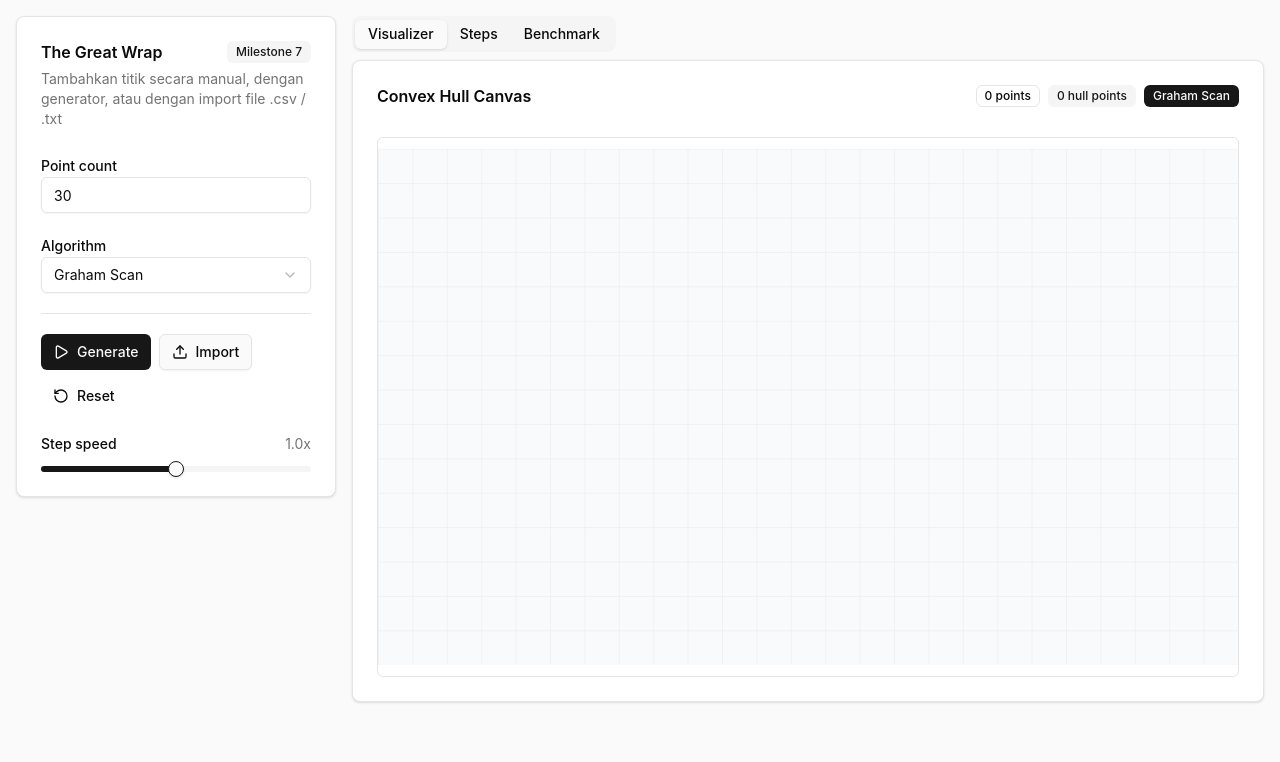
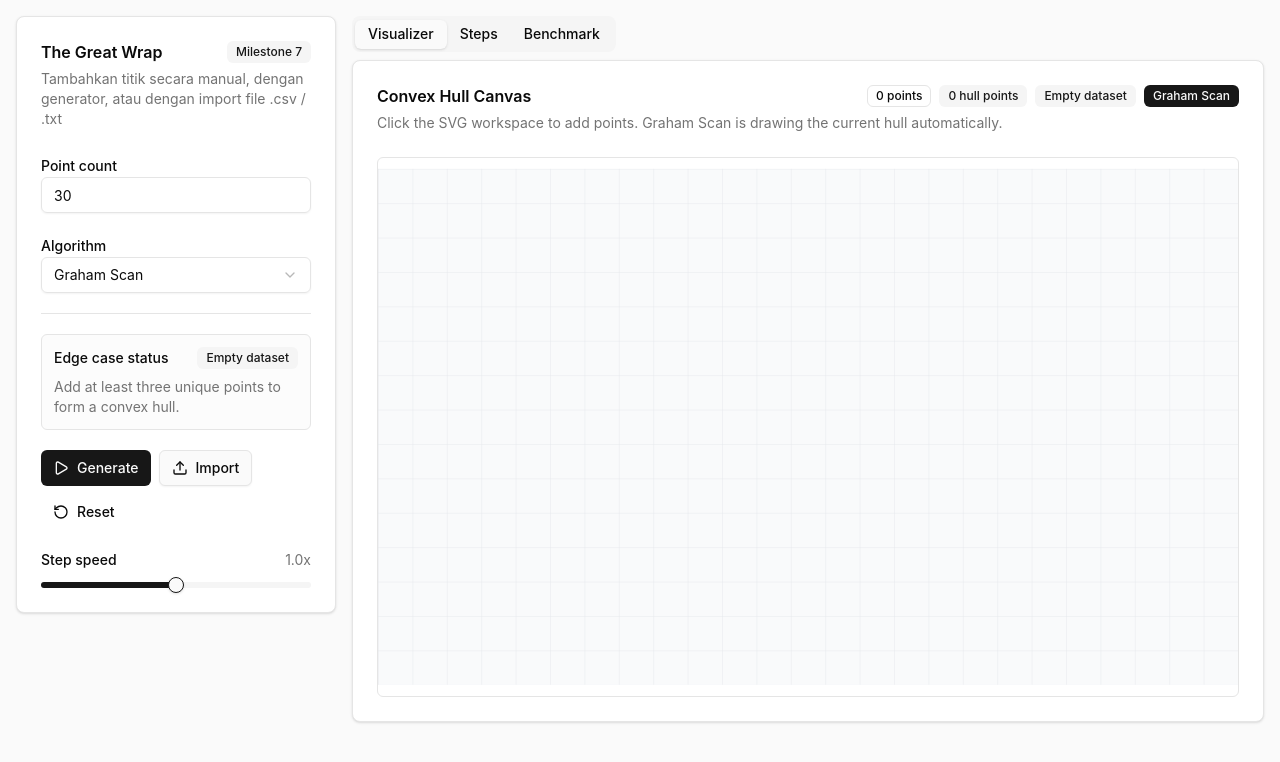
Before and after one commit to ucupsss/OHL_The-Great-Wrap, a React (Vite) app: page / in a window 1280 px wide. Shown: the top 762 px of the page. Built offline with nearby package versions, Linux system fonts and the light colour scheme.

Commit message:
feat: add edge case handling status

```diff
--- a/src/App.tsx
+++ b/src/App.tsx
@@ -31,6 +31,7 @@ import {
 } from "@/algorithms/convexHull";
 import type { Point } from "@/types/point";
 import { generateRandomPoints } from "@/utils/datasetGenerator";
+import { analyzeEdgeCases } from "@/utils/edgeCases";
 import { parseDatasetText } from "@/utils/fileParser";
 import { removePointById } from "@/utils/pointList";
 
@@ -41,6 +42,7 @@ function App() {
   const [points, setPoints] = useState<Point[]>([]);
   const [datasetNotice, setDatasetNotice] = useState("Click the SVG workspace to add points.");
   const activeAlgorithmLabel = getAlgorithmLabel(algorithm);
+  const edgeCaseStatus = useMemo(() => analyzeEdgeCases(points), [points]);
   const hullResult = useMemo(
     () => calculateConvexHull(points, algorithm),
     [algorithm, points],
@@ -75,8 +77,14 @@ function App() {
         result.rejectedRows.length > 0
           ? ` ${result.rejectedRows.length} invalid rows were skipped.`
           : "";
+      const duplicateMessage =
+        result.duplicateRows.length > 0
+          ? ` ${result.duplicateRows.length} duplicate rows were skipped.`
+          : "";
 
-      setDatasetNotice(`Imported ${result.points.length} points from ${file.name}.${rejectedMessage}`);
+      setDatasetNotice(
+        `Imported ${result.points.length} points from ${file.name}.${rejectedMessage}${duplicateMessage}`,
+      );
       toast.success(`Imported ${result.points.length} points`);
     } catch {
       setDatasetNotice(`Could not read ${file.name}.`);
@@ -145,6 +153,18 @@ function App() {
 
             <Separator />
 
+            <div className="rounded-md border bg-muted/30 p-3">
+              <div className="flex items-center justify-between gap-3">
+                <span className="text-sm font-medium">Edge case status</span>
+                <Badge
+                  variant={edgeCaseStatus.severity === "success" ? "default" : "secondary"}
+                >
+                  {edgeCaseStatus.label}
+                </Badge>
+              </div>
+              <p className="mt-2 text-sm text-muted-foreground">{edgeCaseStatus.message}</p>
+            </div>
+
             <div className="flex flex-wrap gap-2">
               <Button onClick={handleGeneratePoints}>
                 <Play className="size-4" />
@@ -191,9 +211,17 @@ function App() {
                   <div className="flex flex-wrap gap-2">
                     <Badge variant="outline">{points.length} points</Badge>
                     <Badge variant="secondary">{hullResult.hull.length} hull points</Badge>
+                    <Badge
+                      variant={edgeCaseStatus.severity === "success" ? "default" : "secondary"}
+                    >
+                      {edgeCaseStatus.label}
+                    </Badge>
                     <Badge>{activeAlgorithmLabel}</Badge>
                   </div>
                 </div>
+                <CardDescription>
+                  {datasetNotice} {activeAlgorithmLabel} is drawing the current hull automatically.
+                </CardDescription>
               </CardHeader>
               <CardContent>
                 <PointCanvas
--- /dev/null
+++ b/src/utils/edgeCases.ts
@@ -0,0 +1,61 @@
+import { areAllCollinear, deduplicatePoints } from "@/algorithms/geometry";
+import type { Point } from "@/types/point";
+
+export type EdgeCaseSeverity = "info" | "success" | "warning";
+
+export type EdgeCaseStatus = {
+  kind: "empty" | "insufficient" | "duplicates" | "collinear" | "valid";
+  label: string;
+  message: string;
+  severity: EdgeCaseSeverity;
+  duplicateCount?: number;
+};
+
+export function analyzeEdgeCases(points: Point[]): EdgeCaseStatus {
+  if (points.length === 0) {
+    return {
+      kind: "empty",
+      label: "Empty dataset",
+      message: "Add at least three unique points to form a convex hull.",
+      severity: "info",
+    };
+  }
+
+  const uniquePoints = deduplicatePoints(points);
+  const duplicateCount = points.length - uniquePoints.length;
+
+  if (duplicateCount > 0) {
+    return {
+      kind: "duplicates",
+      label: "Duplicate points",
+      message: `${duplicateCount} duplicate point${duplicateCount === 1 ? "" : "s"} will be ignored. The first matching coordinate is kept.`,
+      severity: "warning",
+      duplicateCount,
+    };
+  }
+
+  if (uniquePoints.length < 3) {
+    return {
+      kind: "insufficient",
+      label: "Not enough points",
+      message: "Convex hull is handled directly because fewer than three unique points exist.",
+      severity: "warning",
+    };
+  }
+
+  if (areAllCollinear(uniquePoints)) {
+    return {
+      kind: "collinear",
+      label: "All points collinear",
+      message: "All unique points are on one line, so the hull is the two farthest endpoints.",
+      severity: "warning",
+    };
+  }
+
+  return {
+    kind: "valid",
+    label: "Ready",
+    message: "Dataset is ready for convex hull computation.",
+    severity: "success",
+  };
+}
--- a/src/utils/fileParser.ts
+++ b/src/utils/fileParser.ts
@@ -1,8 +1,8 @@
-import { deduplicatePoints } from "@/algorithms/geometry";
 import type { Point } from "@/types/point";
 import { createPointId } from "@/visualizer/svgCoordinates";
 
 export type ParseDatasetResult = {
+  duplicateRows: number[];
   points: Point[];
   rejectedRows: number[];
 };
@@ -14,7 +14,9 @@ type ParsedRow = {
 
 export function parseDatasetText(text: string): ParseDatasetResult {
   const parsedRows: ParsedRow[] = [];
+  const duplicateRows: number[] = [];
   const rejectedRows: number[] = [];
+  const seenCoordinates = new Set<string>();
   const lines = text.split(/\r?\n/);
 
   lines.forEach((line, index) => {
@@ -42,6 +44,14 @@ export function parseDatasetText(text: string): ParseDatasetResult {
       return;
     }
 
+    const coordinateKey = `${x},${y}`;
+
+    if (seenCoordinates.has(coordinateKey)) {
+      duplicateRows.push(index + 1);
+      return;
+    }
+
+    seenCoordinates.add(coordinateKey);
     parsedRows.push({ x, y });
   });
 
@@ -51,13 +61,9 @@ export function parseDatasetText(text: string): ParseDatasetResult {
     y: row.y,
   }));
 
-  const uniquePoints = deduplicatePoints(points).map((point, index) => ({
-    ...point,
-    id: createPointId(index),
-  }));
-
   return {
-    points: uniquePoints,
+    duplicateRows,
+    points,
     rejectedRows,
   };
 }
```
Also changed, not shown: 2 other files (tests, documents, lock files or other folders).
